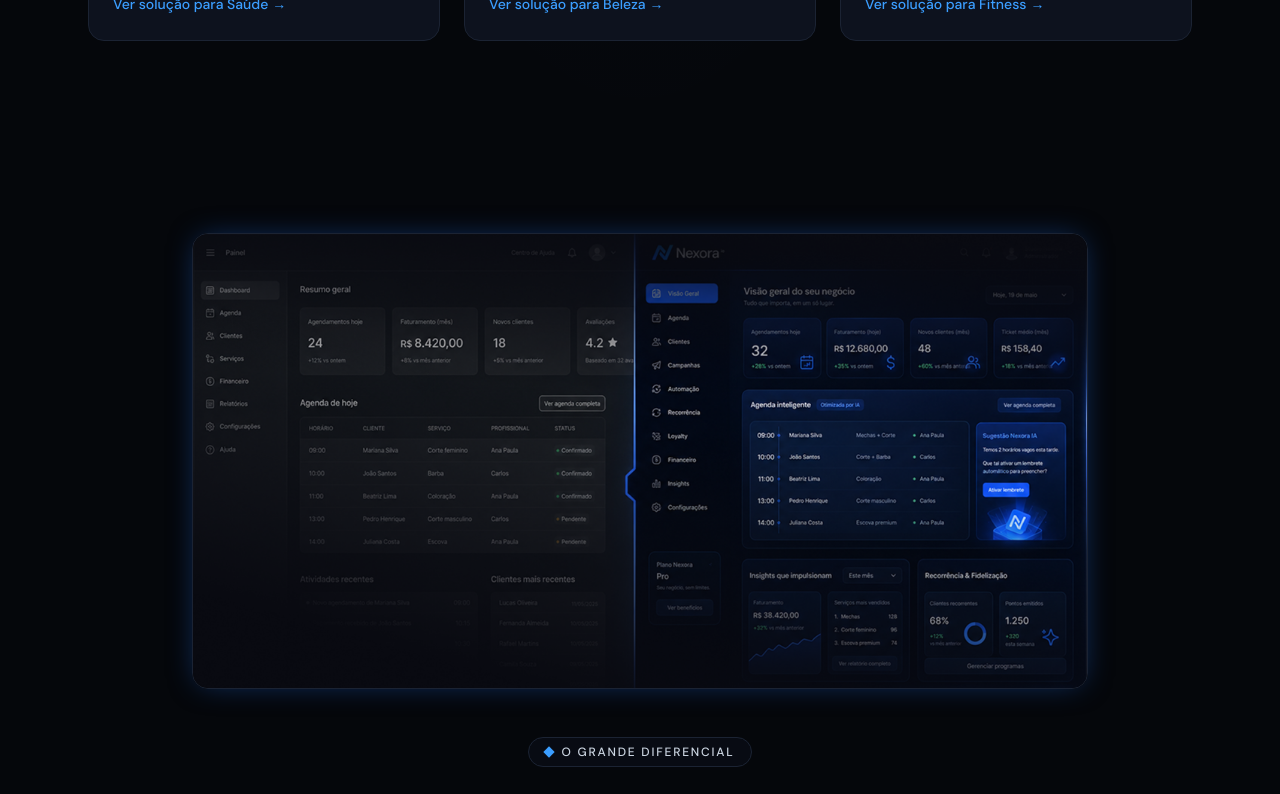
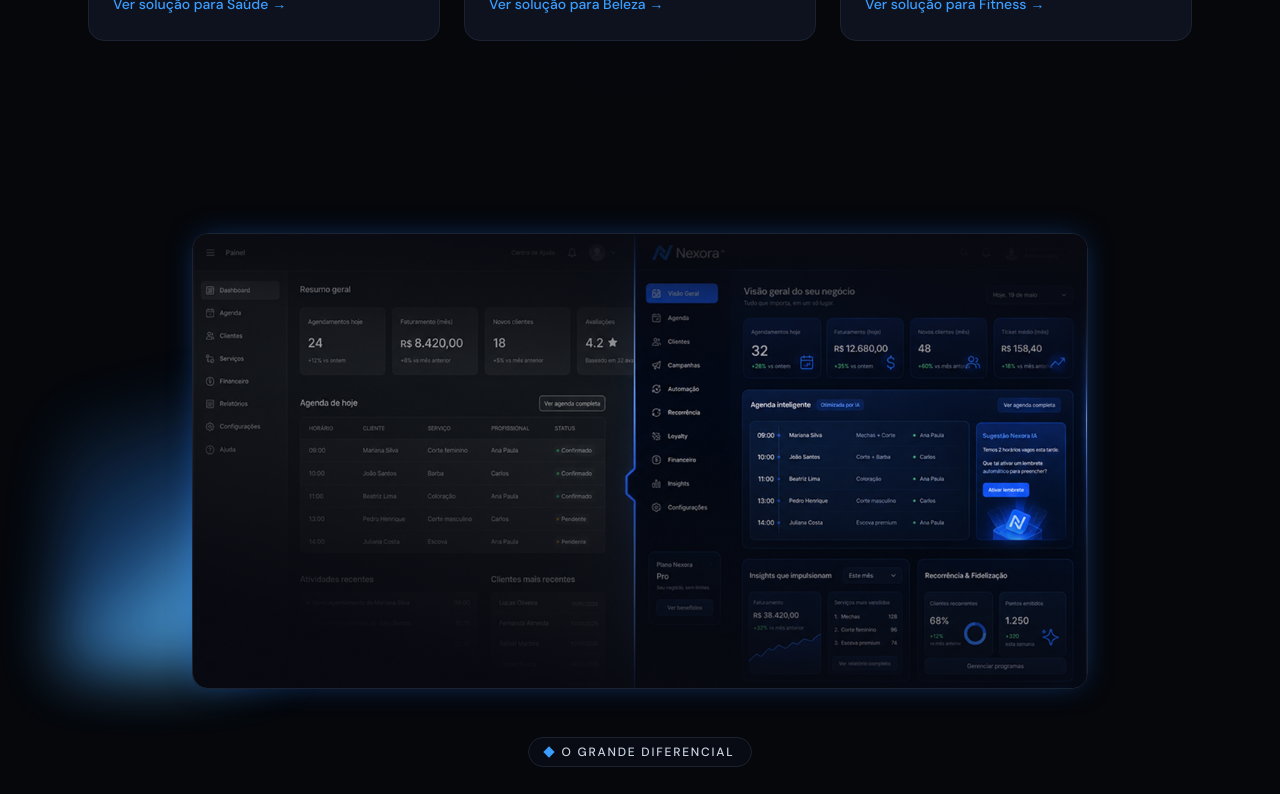
Before and after one commit to oileer/nexora-lp, a Next.js app: page / in a window 1280 px wide. Shown: the part 3260-4054 px from the top of the page. Built offline with nearby package versions, Linux system fonts and the light colour scheme.

Commit message:
fix: adiciona glow real do eclipse na Audience e arco de luz no Diferencial (assets do Figma que faltavam)

```diff
--- a/components/sections.tsx
+++ b/components/sections.tsx
@@ -299,9 +299,19 @@
 
 export function Differential() {
   return (
-    <section className="py-24">
+    <section className="relative overflow-hidden py-24">
+      <div className="pointer-events-none absolute inset-x-0 top-0 -z-10 flex justify-center">
+        <div
+          className="h-[520px] w-[1100px] animate-breathe opacity-80"
+          style={{
+            background:
+              "conic-gradient(from 200deg at 30% 40%, rgba(15,91,255,0) 0deg, rgba(88,184,255,0.9) 18deg, rgba(47,141,255,0.4) 34deg, rgba(15,91,255,0) 60deg, rgba(15,91,255,0) 300deg)",
+            filter: "blur(28px)",
+          }}
+        />
+      </div>
       <div className="section">
-        <div className="mx-auto mb-12 max-w-4xl overflow-hidden rounded-2xl border border-ink-border shadow-glow-sm">
+        <div className="relative mx-auto mb-12 max-w-4xl overflow-hidden rounded-2xl border border-ink-border shadow-glow-sm">
           <Image
             src="/figma-assets/dashboard-compare-blur.png"
             alt="Comparação entre app genérico e app exclusivo Nexora"
@@ -491,16 +501,12 @@
 export function Audience() {
   return (
     <section className="relative overflow-hidden py-24">
-      <div
-        className="pointer-events-none absolute left-1/2 top-0 h-[420px] w-[820px] -translate-x-1/2 -translate-y-1/2 animate-breathe"
-        style={{
-          background:
-            "radial-gradient(circle at 50% 50%, rgba(79,124,255,0.55) 0%, rgba(79,124,255,0.25) 28%, rgba(79,124,255,0.08) 50%, rgba(5,7,11,0) 70%)",
-        }}
-      />
-      <div
-        className="dot-grid pointer-events-none absolute left-1/2 top-0 h-[420px] w-[820px] -translate-x-1/2 -translate-y-1/2 opacity-60"
-        style={{ maskImage: "radial-gradient(circle at 50% 50%, black 0%, transparent 65%)" }}
+      {/* eslint-disable-next-line @next/next/no-img-element */}
+      <img
+        src="/figma-assets/audience-eclipse-glow.png"
+        alt=""
+        aria-hidden
+        className="pointer-events-none absolute left-1/2 top-0 h-[380px] w-[1440px] max-w-none -translate-x-1/2 -translate-y-1/2 animate-breathe select-none"
       />
       <div className="section relative grid items-center gap-12 lg:grid-cols-2">
         <div>
```
Also changed, not shown: public/figma-assets/audience-eclipse-glow.png (added), public/figma-assets/audience-hero-banner.png (added).
